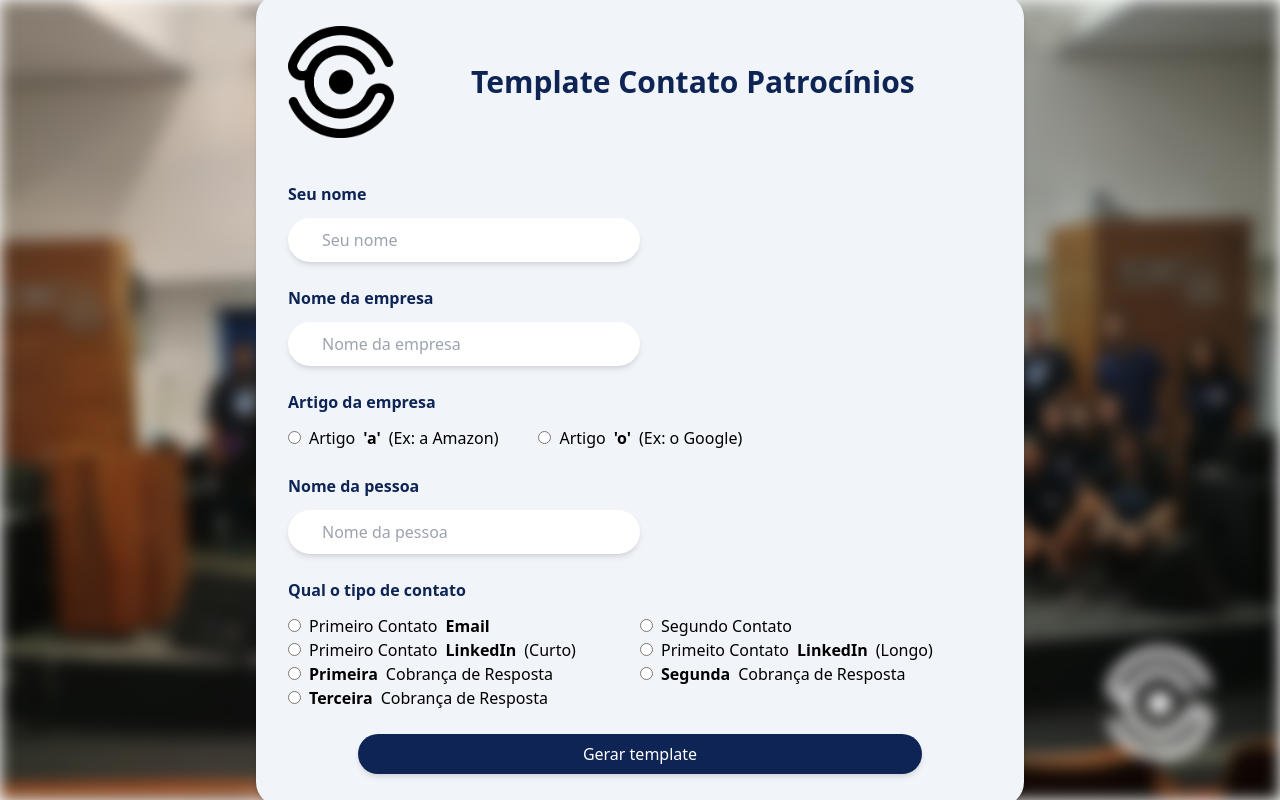
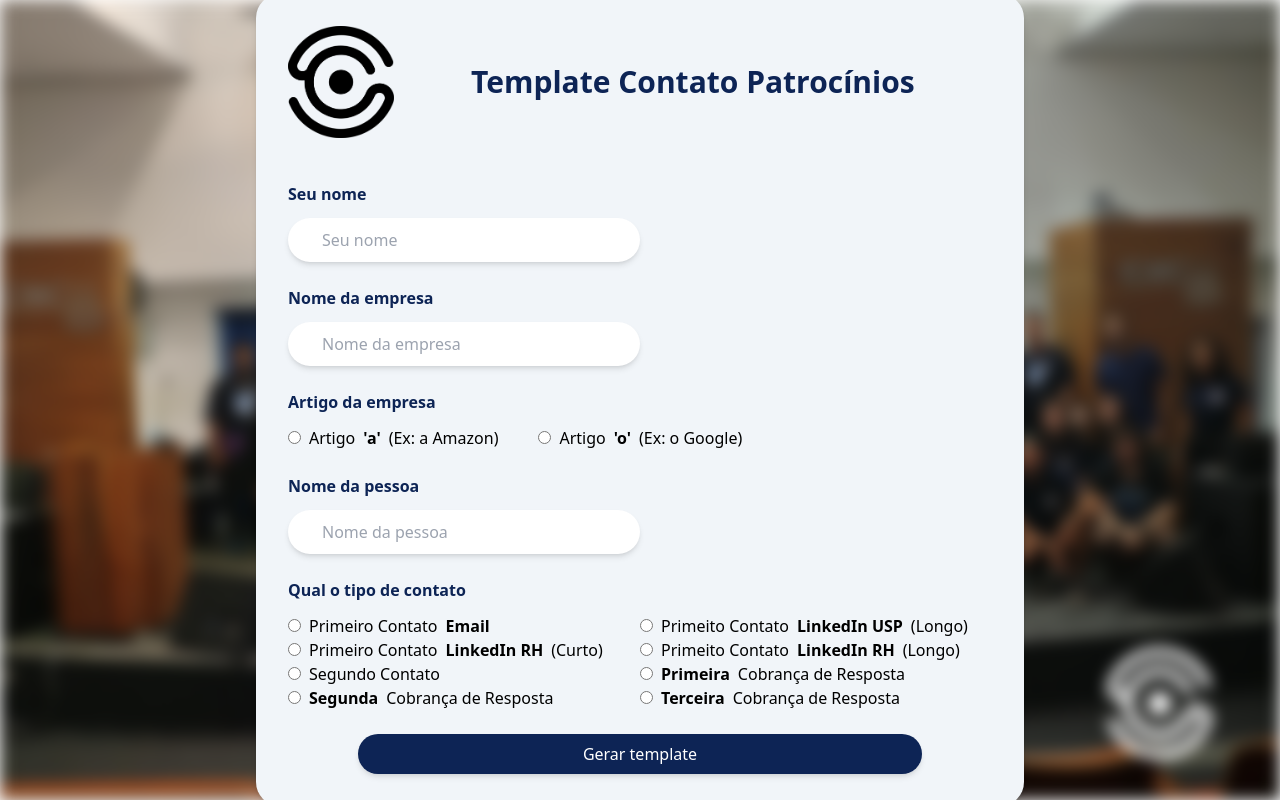
Before and after one commit to iTzFabregas/itzfabregas.github.io, a React (Create React App) app: page / in a window 1280 px wide. Built offline with nearby package versions, Linux system fonts and the light colour scheme.

Commit message:
feat: add new template

```diff
--- a/src/App.js
+++ b/src/App.js
@@ -165,7 +165,7 @@ function App() {
                                     checked={opcaoContato === "2"}
                                     onChange={(e) => setOpcaoContato(e.target.value)}
                                 />
-                                Segundo Contato
+                                Primeito Contato <strong>LinkedIn USP</strong> (Longo)
                             </label>
                             <label className="flex items-center gap-2">
                                 <input
@@ -175,7 +175,7 @@ function App() {
                                     checked={opcaoContato === "3"}
                                     onChange={(e) => setOpcaoContato(e.target.value)}
                                 />
-                                Primeiro Contato <strong>LinkedIn</strong> (Curto)
+                                Primeiro Contato <strong>LinkedIn RH</strong> (Curto)
                             </label>
                             <label className="flex items-center gap-2">
                                 <input
@@ -185,7 +185,7 @@ function App() {
                                     checked={opcaoContato === "4"}
                                     onChange={(e) => setOpcaoContato(e.target.value)}
                                 />
-                                Primeito Contato <strong>LinkedIn</strong> (Longo)
+                                Primeito Contato <strong>LinkedIn RH</strong> (Longo)
                             </label>
                             <label className="flex items-center gap-2">
                                 <input
@@ -195,7 +195,7 @@ function App() {
                                     checked={opcaoContato === "5"}
                                     onChange={(e) => setOpcaoContato(e.target.value)}
                                 />
-                                <strong>Primeira</strong> Cobrança de Resposta
+                                Segundo Contato
                             </label>
                             <label className="flex items-center gap-2">
                                 <input
@@ -205,7 +205,7 @@ function App() {
                                     checked={opcaoContato === "6"}
                                     onChange={(e) => setOpcaoContato(e.target.value)}
                                 />
-                                <strong>Segunda</strong> Cobrança de Resposta
+                                <strong>Primeira</strong> Cobrança de Resposta
                             </label>
                             <label className="flex items-center gap-2">
                                 <input
@@ -215,8 +215,19 @@ function App() {
                                     checked={opcaoContato === "7"}
                                     onChange={(e) => setOpcaoContato(e.target.value)}
                                 />
+                                <strong>Segunda</strong> Cobrança de Resposta
+                            </label>
+                            <label className="flex items-center gap-2">
+                                <input
+                                    type="radio"
+                                    name="contato"
+                                    value="8"
+                                    checked={opcaoContato === "8"}
+                                    onChange={(e) => setOpcaoContato(e.target.value)}
+                                />
                                 <strong>Terceira</strong> Cobrança de Resposta
                             </label>
+
                         </div>
                     </fieldset>
                     <div className="flex justify-center w-full">
--- a/src/template/template.js
+++ b/src/template/template.js
@@ -6,6 +6,7 @@ const subjTemplates = {
     5: `_`,
     6: `_`,
     7: `_`,
+    8: `_`,
 }
 
 const bodyTemplates = {
@@ -27,15 +28,8 @@ Aguardo seu retorno!
 Atenciosamente,`,
 
     2:
-`Olá {{nomePessoa}}, espero que esteja bem!
-
-Escrevo para reforçar nosso convite para a 28ª Semana da Computação (Semcomp)! Sei que a rotina pode ser corrida, então queria verificar se teve a oportunidade de analisar nossa proposta de parceria.
-
-Acredito que essa pode ser uma ótima chance para {{artigo}} {{nomeEmpresa}} fortalecer sua marca e se conectar com estudantes talentosos da área de tecnologia. Caso tenha interesse, fico à disposição para uma conversa rápida e para esclarecer qualquer dúvida.
-
-Aguardo seu retorno!
-
-Atenciosamente,`,
+`Olá!
+Legal ver gente da USP na {{nomeEmpresa}}. Estou na organização da Semana da Computação (Semcomp) e gostaria te pedir uma indicação de contato na {{nomeEmpresa}} para patrocínio.`,
 
     3:
 `Olá!
@@ -56,6 +50,17 @@ Se tiver interesse, posso te enviar por e-mail nossa carta de patrocínio com to
 Aguardo seu retorno!`,
 
     5:
+`Olá {{nomePessoa}}, espero que esteja bem!
+
+Escrevo para reforçar nosso convite para a 28ª Semana da Computação (Semcomp)! Sei que a rotina pode ser corrida, então queria verificar se teve a oportunidade de analisar nossa proposta de parceria.
+
+Acredito que essa pode ser uma ótima chance para {{artigo}} {{nomeEmpresa}} fortalecer sua marca e se conectar com estudantes talentosos da área de tecnologia. Caso tenha interesse, fico à disposição para uma conversa rápida e para esclarecer qualquer dúvida.
+
+Aguardo seu retorno!
+
+Atenciosamente,`,
+
+    6:
 `Olá {{nomePessoa}} espero que esteja tudo bem com você!
 
 Há algumas semanas atrás, entrei em contato para discutir a possibilidade de participação d{{artigo}} {{nomeEmpresa}} na SEMCOMP. Você mencionou que iria verificar com sua equipe sobre essa oportunidade.
@@ -68,7 +73,7 @@ Agradeço antecipadamente pela sua atenção e aguardo ansiosamente sua resposta
 
 Atenciosamente,`,
 
-    6:
+    7:
 `Oi {{nomePessoa}}!
 
 Ainda estamos super empolgados com a possibilidade de ter {{artigo}} {{nomeEmpresa}} como parceira na 28ª Semana da Computação da USP. Sua participação seria muito relevante para nossos estudantes e para o sucesso do evento.
@@ -79,7 +84,7 @@ Aguardo seu retorno para sabermos se podemos seguir juntos nessa!
 
 Atenciosamente,`,
 
-    7:
+    8:
 `Olá {{nomePessoa}},
 
 Tudo certo?
```
